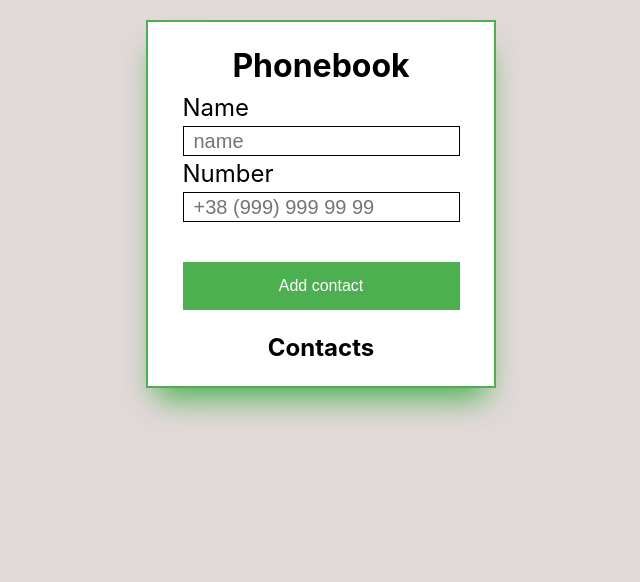
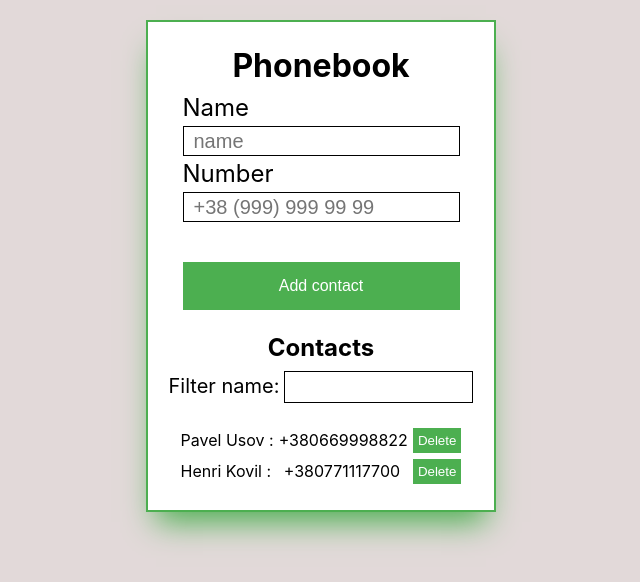
Before and after one commit to IvanProkh/goit-react-hw-04-phonebook, a React (Create React App) app: page / in a window 1280 px wide. Shown: the top 582 px of the page, without its empty margins (319-959 px from the left). Built offline with nearby package versions, Linux system fonts and the light colour scheme.

Commit message:
сделал основной рефакторинг, остался localStorage и немного подшлифовать

```diff
--- a/src/components/App.jsx
+++ b/src/components/App.jsx
@@ -15,6 +15,8 @@ const App = () => {
   const [filter, setFilter] = useState('');
 
   const addContact = (name, number) => {
+    console.log(name, number);
+
     if (
       contacts.find(
         contact =>
@@ -25,14 +27,35 @@ const App = () => {
       return alert(`${name} / ${number} is already in contacts!`);
     }
     {
-      const contact = {
+      const newContact = {
+        id: nanoid(),
         name,
         number,
-        id: nanoid(),
       };
 
-      setContacts({ contacts: [contact, ...contacts] });
+      setContacts(prevState => [newContact, ...prevState]);
     }
+    console.log(contacts);
+  };
+
+  const deleteContact = contactId => {
+    setContacts(prevState => ({
+      contacts: prevState.contacts.filter(contact => contact.id !== contactId),
+    }));
+  };
+
+  const currentContacts = () => {
+    return contacts.filter(contact => {
+      return (
+        contact.name.toLowerCase().includes(filter.toLowerCase()) ||
+        contact.number.toLowerCase().includes(filter.toLowerCase())
+      );
+    });
+  };
+
+  const handleChangeFilter = e => {
+    console.log(e.currentTarget.value);
+    setFilter(e.currentTarget.value);
   };
 
   return (
@@ -41,12 +64,13 @@ const App = () => {
       <ContactForm onSubmit={addContact} />
 
       <h2>Contacts</h2>
-      {/* <Filter filter={filter} onChange={handleChangeFilter} /> */}
-      {/* <ContactList items={currentContacts()} deleteContact={deleteContact} /> */}
+      <Filter filter={filter} onChange={handleChangeFilter} />
+      <ContactList items={currentContacts()} deleteContact={deleteContact} />
     </Wrapper>
   );
 };
-
+//
+//* перенес
 // class App extends Component {
 //   state = {
 //     contacts: [
@@ -74,6 +98,7 @@ const App = () => {
 //     }
 //   }
 
+//* перенес
 //   addContact = (name, number) => {
 //     if (
 //       this.state.contacts.find(
@@ -96,12 +121,13 @@ const App = () => {
 //     }
 //   };
 
+//* перенес
 //   deleteContact = contactId => {
 //     this.setState(prevState => ({
 //       contacts: prevState.contacts.filter(contact => contact.id !== contactId),
 //     }));
 //   };
-
+//* перенес
 //   currentContacts = () => {
 //     const { filter, contacts } = this.state;
 //     return contacts.filter(contact => {
@@ -111,7 +137,7 @@ const App = () => {
 //       );
 //     });
 //   };
-
+//* перенес
 //   handleChangeFilter = e => {
 //     console.log(e.currentTarget.value);
 //     this.setState({ filter: e.currentTarget.value });
--- a/src/components/ContactForm/ContactForm.jsx
+++ b/src/components/ContactForm/ContactForm.jsx
@@ -22,10 +22,11 @@ const ContactForm = ({ onSubmit }) => {
 
   console.log(state.name);
   console.log(state.number);
-  console.log(onSubmit);
 
   const handleSubmit = (values, { resetForm }) => {
-    console.log(values);
+    // console.log(values);
+    console.log(values.name);
+    console.log(values.number);
     resetForm();
     onSubmit(values.name, values.number);
   };
```
